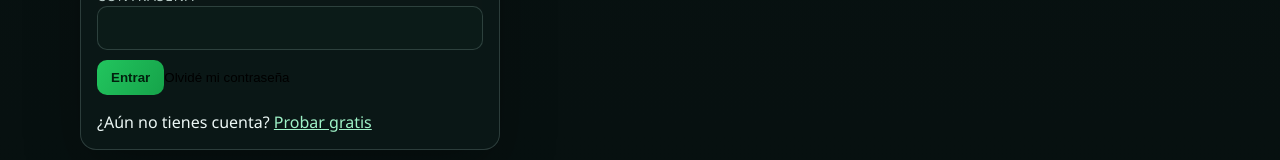
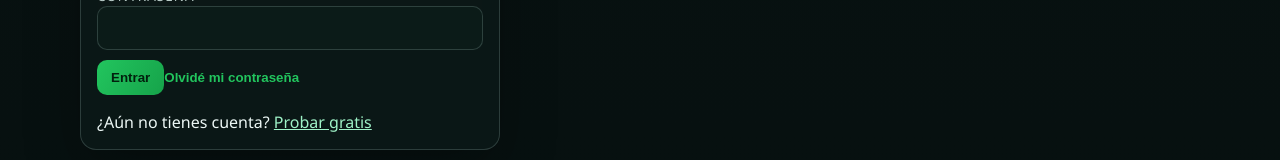
Before and after one commit to iveteamorim/ai-ops-inbox, a Next.js app: page /login in a window 1280 px wide. Shown: the part 269-429 px from the top of the page. Built offline with nearby package versions, Linux system fonts and the light colour scheme; no server answers.

Commit message:
refactor: improve forgot password link visibility

```diff
--- a/src/app/globals.css
+++ b/src/app/globals.css
@@ -244,6 +244,21 @@ a {
   cursor: pointer;
   text-decoration: none;
   display: inline-block;
+}
+
+.action-link {
+  align-self: flex-start;
+  border: 0;
+  background: transparent;
+  color: var(--brand);
+  font-weight: 700;
+  padding: 0;
+  cursor: pointer;
+  text-decoration: none;
+}
+
+.action-link:hover {
+  text-decoration: underline;
 }
 
 .actions,
--- a/src/app/login/page.tsx
+++ b/src/app/login/page.tsx
@@ -103,11 +103,10 @@ export default function LoginPage() {
         </button>
 
         <button
-          className="inline-link"
+          className="action-link"
           type="button"
           disabled={resetLoading}
           onClick={handleForgotPassword}
-          style={{ alignSelf: "flex-start", padding: 0, background: "transparent", border: 0 }}
         >
           {resetLoading ? "..." : t("login_forgot_password")}
         </button>
```
